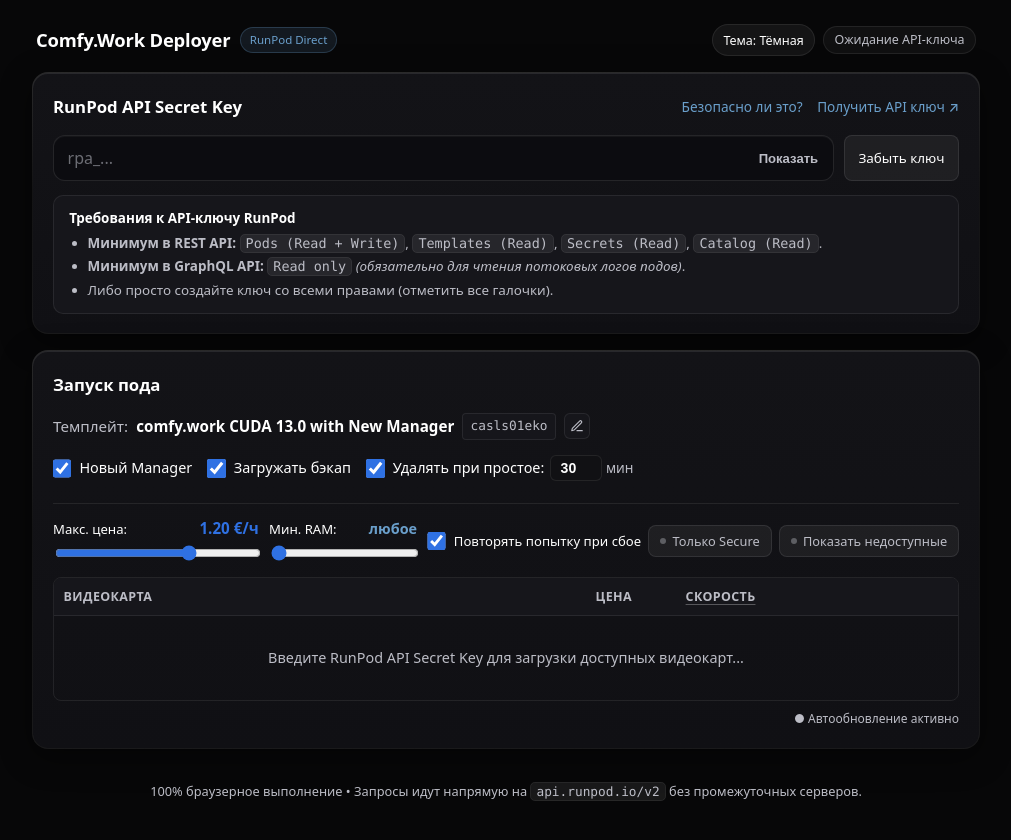
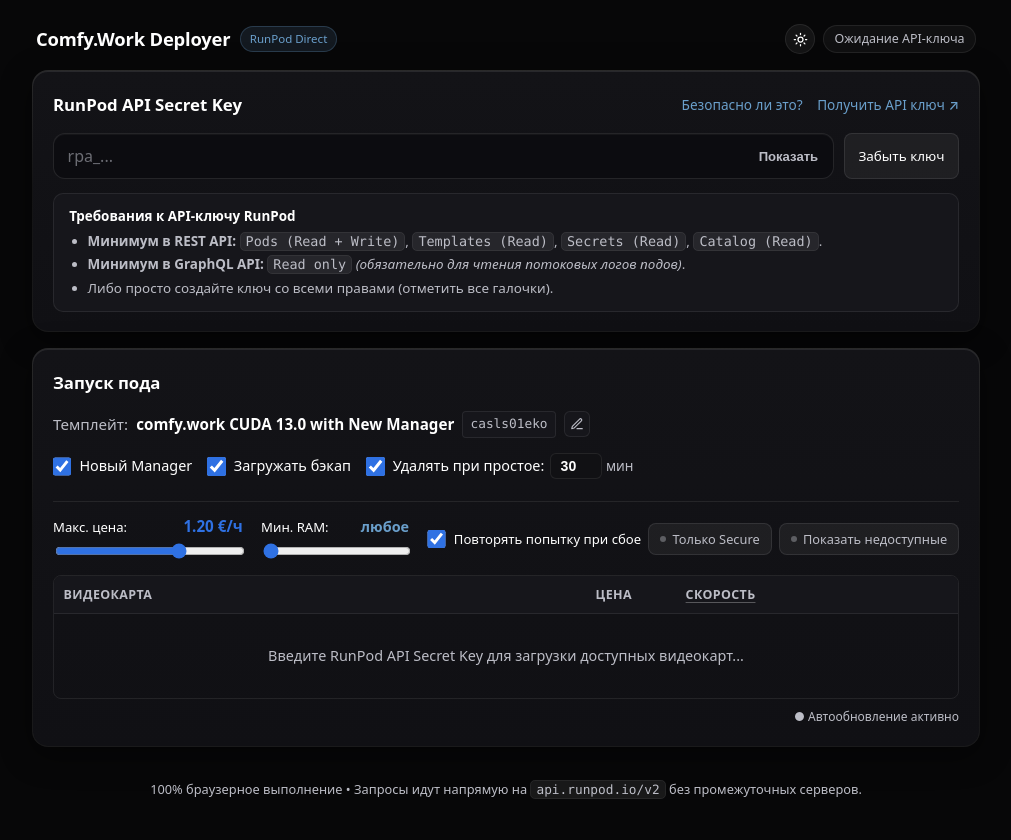
Before and after one commit to jnxmx/ComfyUI-course, a plain HTML site: page deploy/index.html in a window 1280 px wide. Shown: the whole page, without its empty margins (134-1145 px from the left). Drawn offline with Linux system fonts and the light colour scheme; a web font is replaced by a local one.

Commit message:
Switch theme toggle to icon-only sun/moon button and increase spacing between filter sliders and controls

```diff
--- a/deploy/app.js
+++ b/deploy/app.js
@@ -177,7 +177,10 @@ function initThemeToggle() {
 
   const updateLabel = () => {
     const theme = getCurrentTheme();
-    btn.textContent = `Тема: ${theme === "light" ? "Светлая" : "Тёмная"}`;
+    const label = theme === "light" ? "Переключить на тёмную тему" : "Переключить на светлую тему";
+    btn.title = label;
+    btn.setAttribute("aria-label", label);
+    btn.setAttribute("aria-pressed", theme === "light" ? "true" : "false");
   };
 
   btn.addEventListener("click", () => {
--- a/deploy/index.html
+++ b/deploy/index.html
@@ -12,7 +12,7 @@
   <link rel="preconnect" href="https://fonts.googleapis.com">
   <link rel="preconnect" href="https://fonts.gstatic.com" crossorigin>
   <link href="https://fonts.googleapis.com/css2?family=Google+Sans+Code:wght@400;500&family=Google+Sans+Flex:opsz,wght@6..144,300..700&family=Google+Sans:wght@400;500;600;700&display=swap" rel="stylesheet">
-  <link rel="stylesheet" href="styles.css?v=20261123_38">
+  <link rel="stylesheet" href="styles.css?v=20261123_39">
 </head>
 <body>
   <div class="app-container">
@@ -22,8 +22,14 @@
         <span class="app-brand-badge">RunPod Direct</span>
       </div>
       <div class="header-right-group">
-        <button type="button" id="theme-toggle" class="btn btn-subtle-sm theme-toggle-btn" title="Переключить цветовую схему">
-          Тема
+        <button type="button" id="theme-toggle" class="btn btn-subtle-sm theme-toggle-btn" title="Переключить тему" aria-label="Переключить тему">
+          <svg class="theme-icon-sun" viewBox="0 0 24 24" width="15" height="15" fill="none" stroke="currentColor" stroke-width="2" stroke-linecap="round" stroke-linejoin="round" aria-hidden="true">
+            <circle cx="12" cy="12" r="4" />
+            <path d="M12 2v2M12 20v2M4.93 4.93l1.41 1.41M17.66 17.66l1.41 1.41M2 12h2M20 12h2M6.34 17.66l-1.41 1.41M19.07 4.93l-1.41 1.41" />
+          </svg>
+          <svg class="theme-icon-moon" viewBox="0 0 24 24" width="15" height="15" fill="none" stroke="currentColor" stroke-width="2" stroke-linecap="round" stroke-linejoin="round" aria-hidden="true">
+            <path d="M21 12.79A9 9 0 1 1 11.21 3 7 7 0 0 0 21 12.79z" />
+          </svg>
         </button>
         <span id="header-status-pill" class="header-status-pill">Ожидание API-ключа</span>
       </div>
@@ -308,6 +314,6 @@
     </footer>
   </div>
 
-  <script type="module" src="app.js?v=20261123_38"></script>
+  <script type="module" src="app.js?v=20261123_39"></script>
 </body>
 </html>
--- a/deploy/styles.css
+++ b/deploy/styles.css
@@ -459,7 +459,7 @@ a:focus-visible {
   display: flex;
   align-items: center;
   flex-wrap: nowrap;
-  gap: 0.65rem;
+  gap: 1.15rem;
 }
 
 .gpu-filter-buttons {
@@ -1896,9 +1896,22 @@ progress.loading-spinner:indeterminate {
 }
 
 .theme-toggle-btn {
-  font-size: 0.78rem;
-  padding: 0.25rem 0.65rem;
+  width: 30px;
+  height: 30px;
+  min-height: 30px;
+  padding: 0;
   border-radius: 999px;
+  display: inline-flex;
+  align-items: center;
+  justify-content: center;
+}
+
+html:not(.theme-light) .theme-icon-moon {
+  display: none;
+}
+
+html.theme-light .theme-icon-sun {
+  display: none;
 }
 
 .pod-disk-fast {
```
